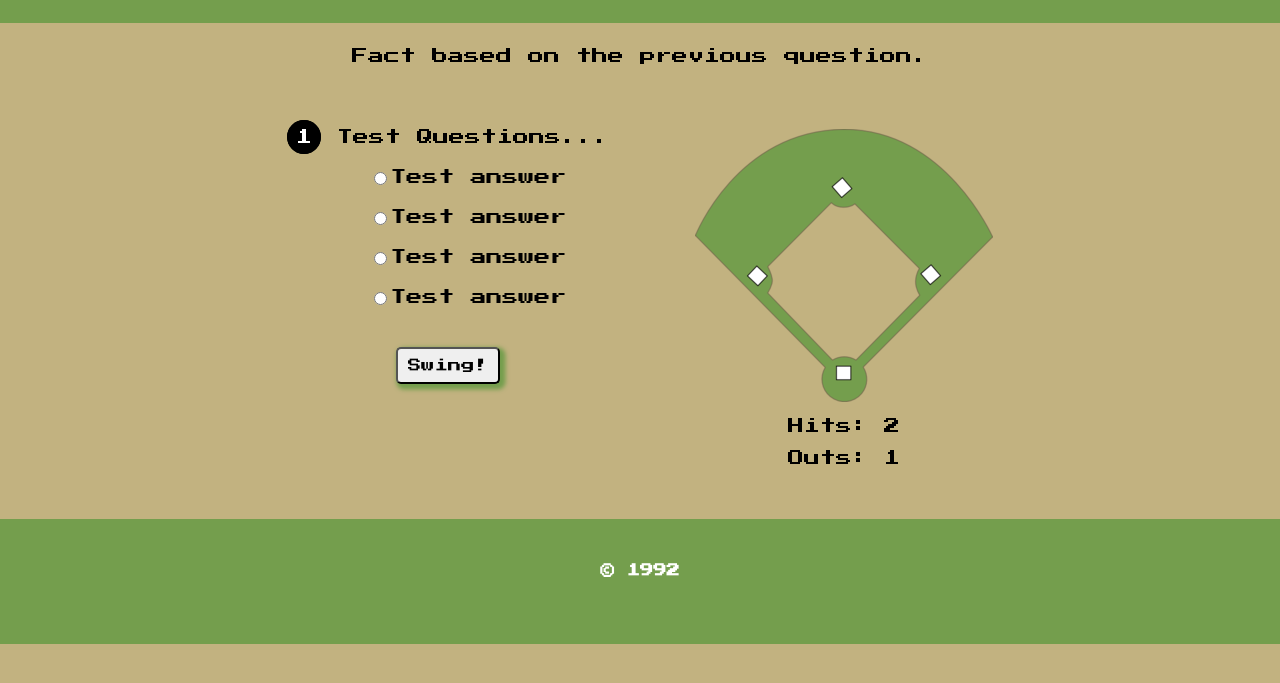
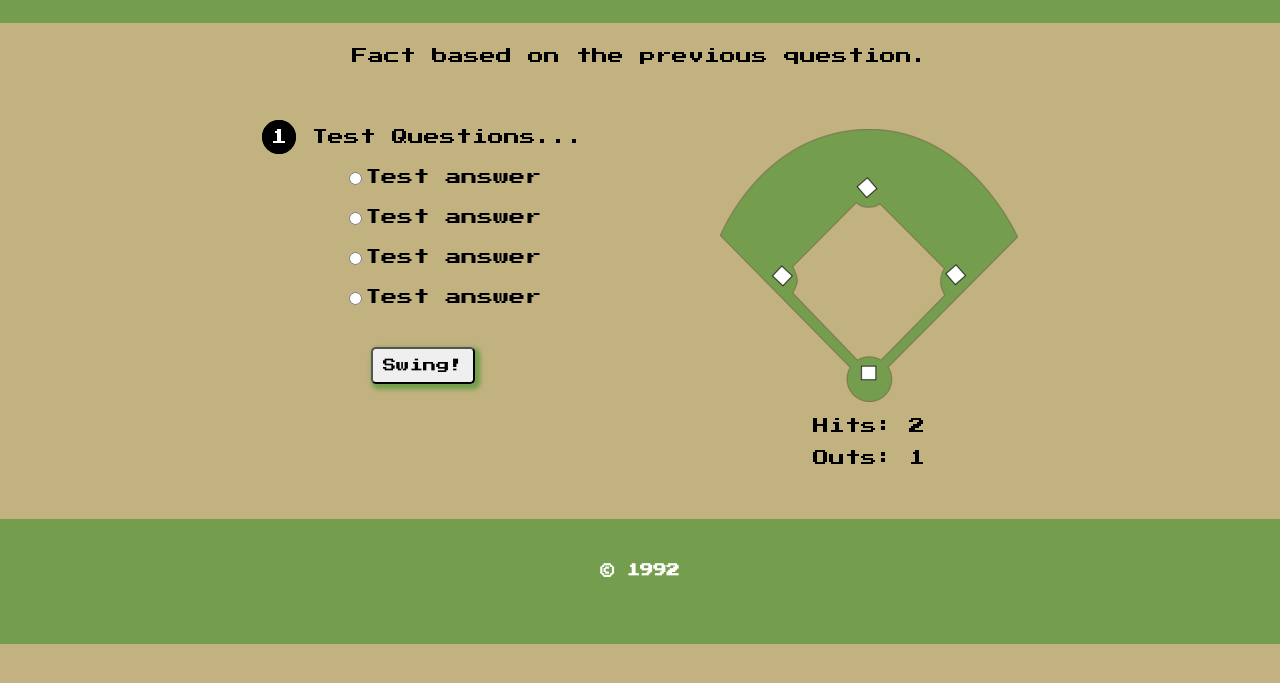
Before and after one commit to bryantee/baseball-quiz, a plain HTML site: page index.html in a window 1280 px wide. Shown: the part 103-786 px from the top of the page. Drawn offline with nearby package versions, Linux system fonts and the light colour scheme.

Commit message:
Adjust padding for better layout

```diff
--- a/css/main.css
+++ b/css/main.css
@@ -36,7 +36,7 @@ section.diamond-box {
 	/*-- TESTING BORDER
 	border: 1px solid brown; --*/
 	vertical-align: top;
-	padding: 15px;
+	padding: 15px 40px;
 	margin: 0 20px;
 }
 
```
